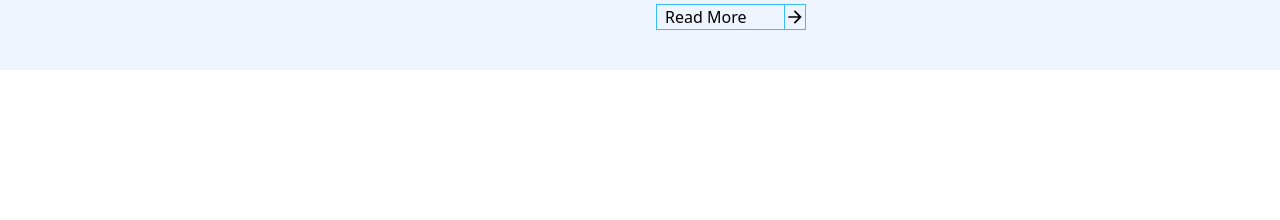
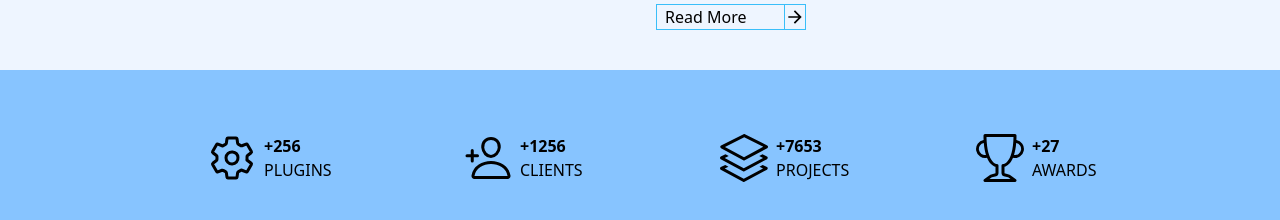
Before and after one commit to NisalShiranda/inc, a React (Vite) app: page / in a window 1280 px wide. Shown: the part 1830-2050 px from the top of the page. Before the commit the page ends 1900 px from the top, so only its background shows below. Built offline with nearby package versions, Linux system fonts and the light colour scheme.

Commit message:
Skills section finished

```diff
--- a/src/Pages/Skills/Skills.css
+++ b/src/Pages/Skills/Skills.css
@@ -0,0 +1,3 @@
+.skills-container{
+    background-color: #87C4FF;
+}
--- a/src/Pages/Skills/Skills.jsx
+++ b/src/Pages/Skills/Skills.jsx
@@ -1,10 +1,42 @@
 import React from 'react'
+import "./Skills.css"
+import { IoSettingsOutline } from "react-icons/io5";
+import { IoPersonAddOutline } from "react-icons/io5";
+import { SlLayers } from "react-icons/sl";
+import { BsTrophy } from "react-icons/bs";
 
 function Skills() {
   return (
     <>
-        <div className="skills-container">
-
+        <div className="skills-container px-5 sm:px-32 py-16 grid grid-cols-1 justify-center items-center sm:grid sm:grid-cols-2 lg:grid lg:grid-cols-4">
+            <div className="grid grid-cols-1 justify-center items-center sm:grid sm:grid-cols-2">
+                <div className="flex justify-center items-center sm:justify-end sm:items-end"><IoSettingsOutline className="text-5xl " /></div>
+                <div className="flex flex-col justify-center items-center sm:justify-start sm:items-start sm:pl-2 ">
+                    <p className="font-bold">+256</p>
+                    <p className="font-light">PLUGINS</p>
+                </div>
+            </div>
+            <div className="grid grid-cols-1 justify-center items-center sm:grid sm:grid-cols-2">
+                <div className="flex justify-center items-center sm:justify-end sm:items-end"><IoPersonAddOutline className="text-5xl " /></div>
+                <div className="flex flex-col justify-center items-center sm:justify-start sm:items-start sm:pl-2 ">
+                    <p className="font-bold">+1256</p>
+                    <p className="font-light">CLIENTS</p>
+                </div>
+            </div>
+            <div className="grid grid-cols-1 justify-center items-center sm:grid sm:grid-cols-2">
+                <div className="flex justify-center items-center sm:justify-end sm:items-end"><SlLayers className="text-5xl " /></div>
+                <div className="flex flex-col justify-center items-center sm:justify-start sm:items-start sm:pl-2 ">
+                    <p className="font-bold">+7653</p>
+                    <p className="font-light">PROJECTS</p>
+                </div>
+            </div>
+            <div className="grid grid-cols-1 justify-center items-center sm:grid sm:grid-cols-2">
+                <div className="flex justify-center items-center sm:justify-end sm:items-end"><BsTrophy className="text-5xl " /></div>
+                <div className="flex flex-col justify-center items-center sm:justify-start sm:items-start sm:pl-2 ">
+                    <p className="font-bold">+27</p>
+                    <p className="font-light">AWARDS</p>
+                </div>
+            </div>
         </div>
     </>
   )
```
